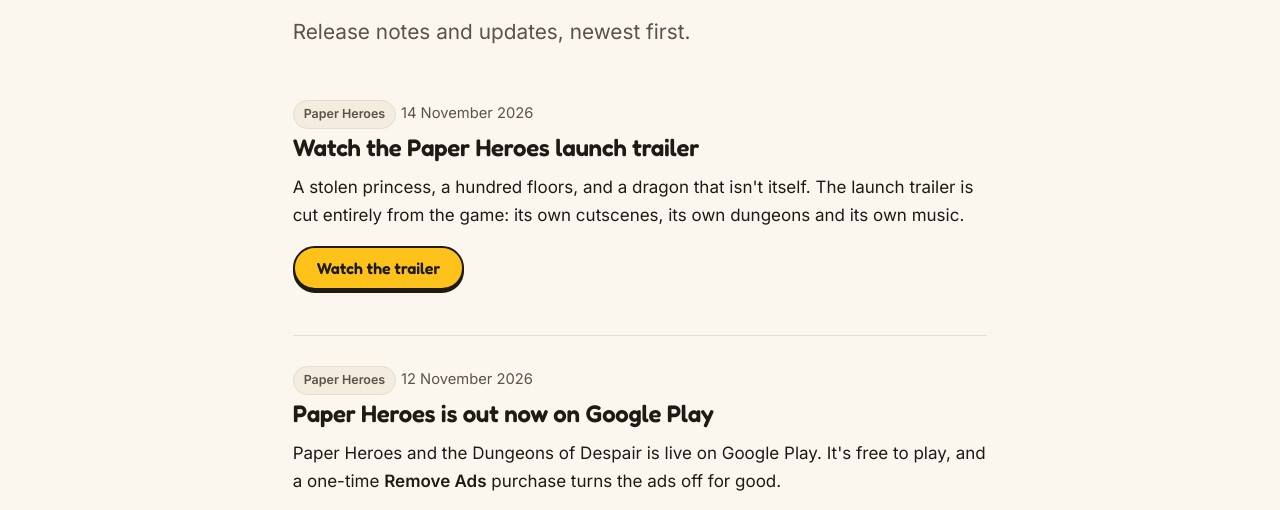
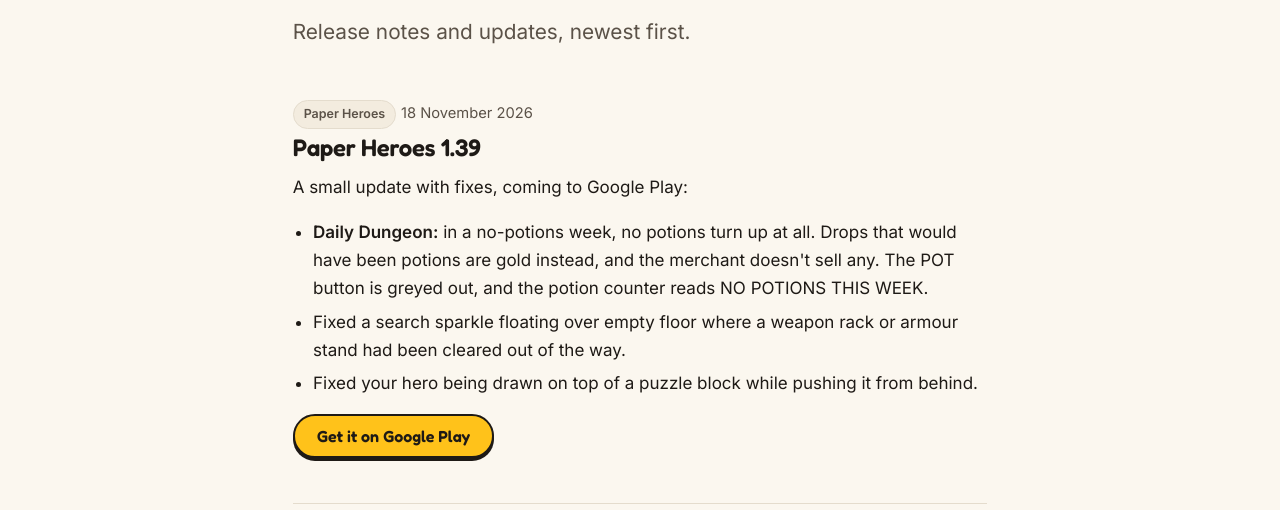
Before and after one commit to shotgunjohn74/poodlemangames.com, a plain HTML site: page news/index.html in a window 1280 px wide. Shown: the part 223-733 px from the top of the page. Drawn offline with Linux system fonts and the light colour scheme.

Commit message:
Paper Heroes 1.39: press kit version and a news post
Co-Authored-By: Claude Opus 5.5 <noreply@anthropic.com>

```diff
--- a/news/index.html
+++ b/news/index.html
@@ -45,6 +45,19 @@
       <p class="lead">Release notes and updates, newest first.</p>
 
       <!-- Add new posts at the top: copy an <article> and change the date, title and text. -->
+      <article class="post" id="paper-heroes-1-39">
+        <span class="tag">Paper Heroes</span>
+        <time datetime="2026-11-18">18 November 2026</time>
+        <h2>Paper Heroes 1.39</h2>
+        <p>A small update with fixes, coming to Google Play:</p>
+        <ul>
+          <li><strong>Daily Dungeon:</strong> in a no-potions week, no potions turn up at all. Drops that would have been potions are gold instead, and the merchant doesn't sell any. The POT button is greyed out, and the potion counter reads NO POTIONS THIS WEEK.</li>
+          <li>Fixed a search sparkle floating over empty floor where a weapon rack or armour stand had been cleared out of the way.</li>
+          <li>Fixed your hero being drawn on top of a puzzle block while pushing it from behind.</li>
+        </ul>
+        <p><a class="btn" href="https://play.google.com/store/apps/details?id=com.poodlemangames.paperheroes">Get it on Google Play</a></p>
+      </article>
+
       <article class="post" id="paper-heroes-launch-trailer">
         <span class="tag">Paper Heroes</span>
         <time datetime="2026-11-14">14 November 2026</time>
```
Also changed, not shown: press/index.html (+1 -1 lines).
